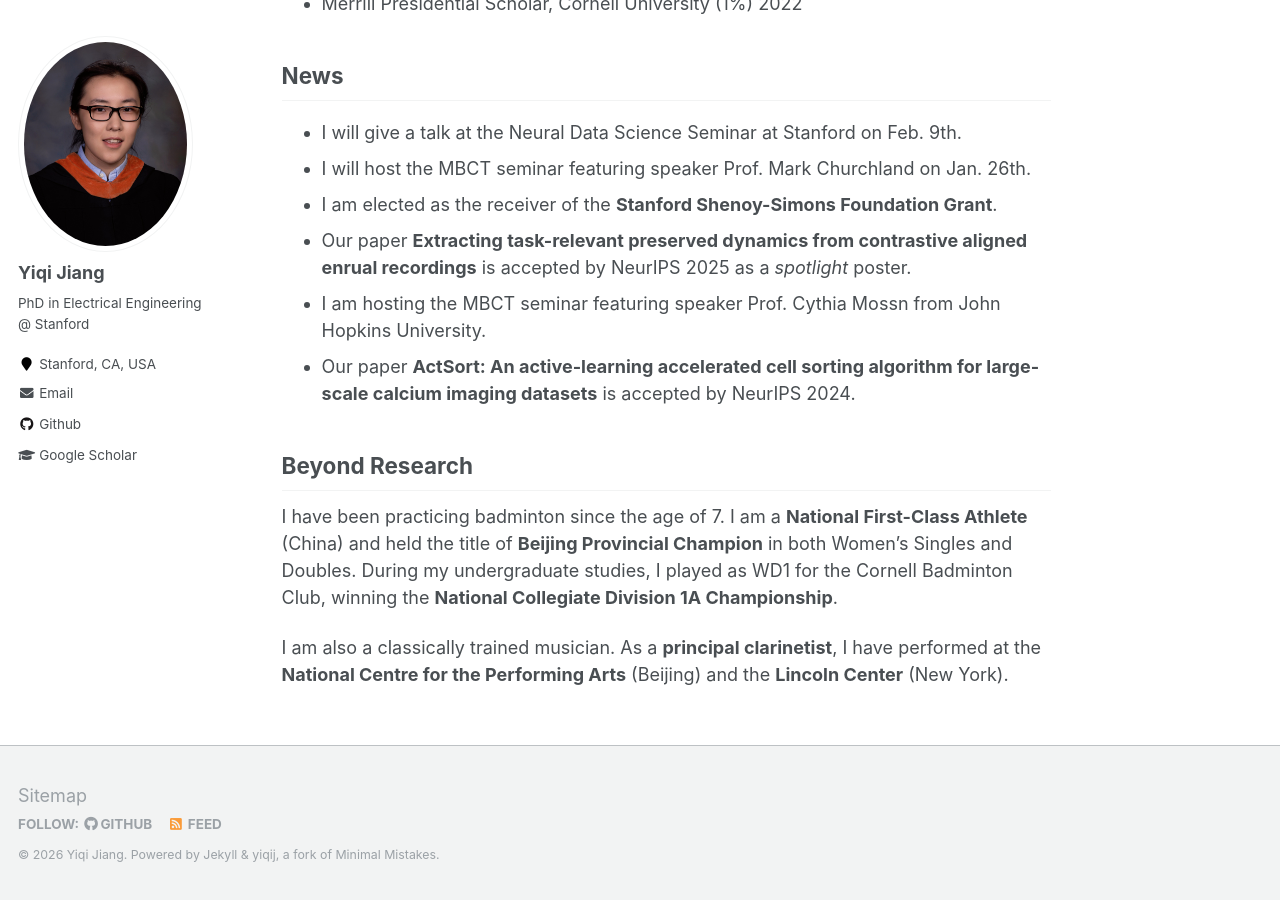
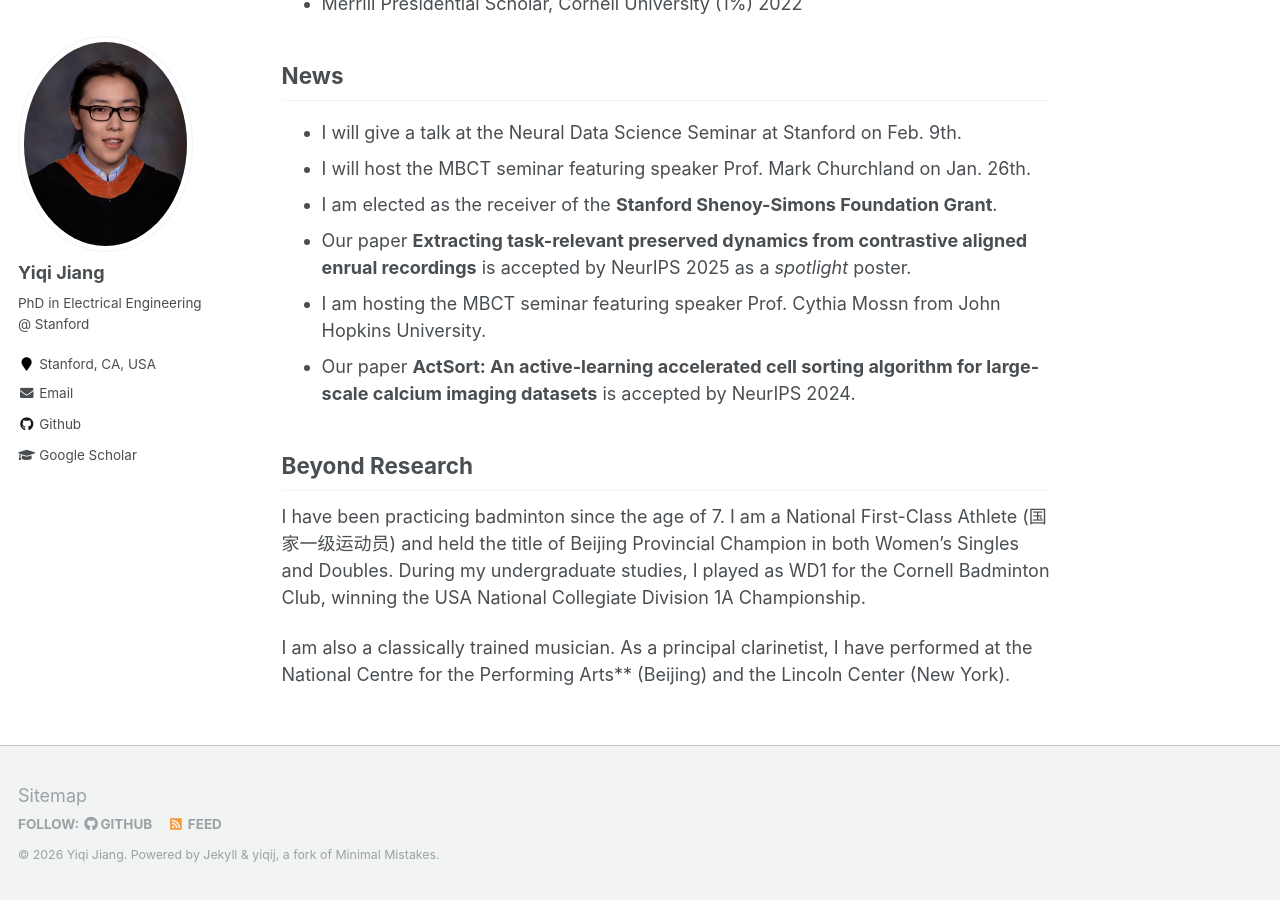
Before and after one commit to YiqiJ/yiqij.github.io, a Jekyll site: the page built from _pages/about.md, in a window 1280 px wide and 900 px high, scrolled down 719 px. Built offline with Jekyll 4.4.1, drawn with Linux system fonts in a browser that asks for light colours.

Commit message:
Update about.md

```diff
--- a/_pages/about.md
+++ b/_pages/about.md
@@ -28,6 +28,6 @@ I am interested in the dynamics of neural activity within and across brain regio
 - Our paper **ActSort: An active-learning accelerated cell sorting algorithm for large-scale calcium imaging datasets** is accepted by NeurIPS 2024.
 
 ## Beyond Research
-I have been practicing badminton since the age of 7. I am a **National First-Class Athlete** (China) and held the title of **Beijing Provincial Champion** in both Women's Singles and Doubles. During my undergraduate studies, I played as WD1 for the Cornell Badminton Club, winning the **National Collegiate Division 1A Championship**.
+I have been practicing badminton since the age of 7. I am a National First-Class Athlete (国家一级运动员) and held the title of Beijing Provincial Champion in both Women's Singles and Doubles. During my undergraduate studies, I played as WD1 for the Cornell Badminton Club, winning the USA National Collegiate Division 1A Championship.
 
-I am also a classically trained musician. As a **principal clarinetist**, I have performed at the **National Centre for the Performing Arts** (Beijing) and the **Lincoln Center** (New York).
+I am also a classically trained musician. As a principal clarinetist, I have performed at the National Centre for the Performing Arts** (Beijing) and the Lincoln Center (New York).
```
